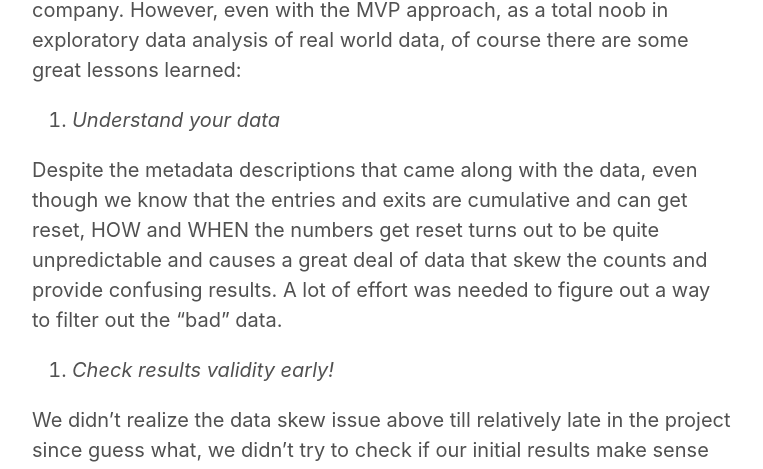
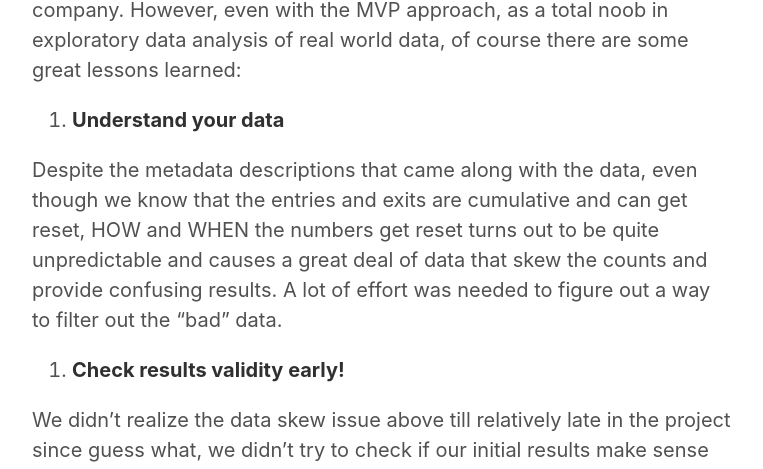
Before and after one commit to pytgit/pytgit.github.io, a Jekyll site: the page built from _posts/2019-01-13-firstproject.md, in a window 1280 px wide. Shown: the part 1303-1772 px from the top of the page, without its empty margins (258-1021 px from the left). Built offline with Jekyll 4.4.1, drawn with Linux system fonts in a browser that asks for light colours.

Commit message:
updated more formatting

```diff
--- a/_posts/2019-01-13-firstproject.md
+++ b/_posts/2019-01-13-firstproject.md
@@ -21,9 +21,11 @@ We dug into the MTA turnsile data, cleaned the data to remove duplicates, bad da
 
 ### Lessons Learned
 As part of the Metis classes, design thinking and a MVP approach was encouraged. I loved that since it's an approach that is near and dear to my heart. It is something I've practiced daily in the past 5+ years at start up. At start up, any product features we can deliver as soon as possible while delivering value to the customers is critical to the survival of the company. However, even with the MVP approach, as a total noob in exploratory data analysis of real world data, of course there are some great lessons learned:
-1. *Understand your data*
+
+1. **Understand your data**
 
 Despite the metadata descriptions that came along with the data, even though we know that the entries and exits are cumulative  and can get reset, HOW and WHEN the numbers get reset turns out to be quite unpredictable and causes a great deal of data that skew the counts and provide confusing results. A lot of effort was needed to figure out a way to filter out the "bad" data.
-2. *Check results validity early!*
+
+2. **Check results validity early!**
 
 We didn't realize the data skew issue above till relatively late in the project since guess what, we didn't try to check if our initial results make sense until about half way through the project. It's only when we start questioning whether the top 10 stations could really have 100million+ visitors annually that we realize our data set has issues. When data set is large, it's not as straightforward to figure out obvious data issues until we do some quick estimation checks.
```
